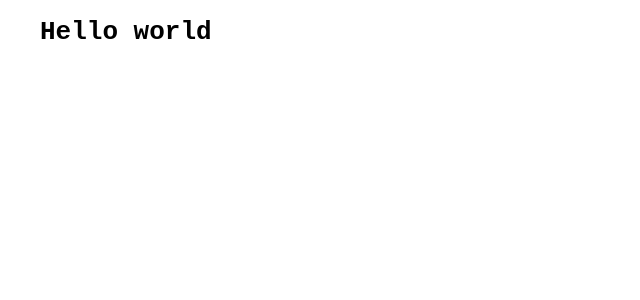
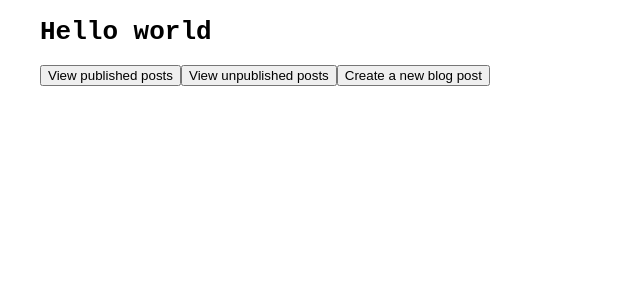
Before and after one commit to Jonjo15/blog-private, a React (Create React App) app: page /admin in a window 1280 px wide. Shown: the top 300 px of the page, without its empty margins (0-640 px from the left). Built offline with nearby package versions, Linux system fonts and the light colour scheme; sample sign-in values are in the browser's storage.

Commit message:
Added context, need to do auth

```diff
--- a/package.json
+++ b/package.json
@@ -7,6 +7,7 @@
     "@testing-library/react": "^11.1.0",
     "@testing-library/user-event": "^12.1.10",
     "axios": "^0.21.1",
+    "jwt-decode": "^3.1.2",
     "react": "^17.0.1",
     "react-dom": "^17.0.1",
     "react-router-dom": "^5.2.0",
--- a/src/App.js
+++ b/src/App.js
@@ -1,19 +1,40 @@
 import {BrowserRouter, Switch, Route} from "react-router-dom"
 import Login from "./pages/Login"
 import Register from "./pages/Register";
+import Dashboard from "./pages/Dashboard"
+import PrivateRoute from "./components/PrivateRoute"
+// import jwtDecode from "jwt-decode"
 // import axios from "axios"
+import { AuthProvider} from "./context/AuthContext"
+// const token = localStorage.getItem("token")
+
+// if (token) {
+//   const decodedToken = jwtDecode(token);
+//   if(decodedToken.exp > Date.now()) {
+//     //logout token expired
+//   }
+//   else {
+//     //get user data
+//     axios.defaults.headers.common["Authorization"] = token;
+//   }
+// }
+
 function App() {
   return (
       <div className="App">
         <h1>Hello world</h1>
+      <AuthProvider>
         <BrowserRouter>
           <Switch>
-        {/* >PrivateRoute exact path="/" component={Home}/> */}
+            <PrivateRoute path="/admin" component={Dashboard}/>
             <Route  path="/register" component={Register}/>
             <Route  path="/login" component={Login}/>
+            {/* <button onClick={() => console.log(test())}></button> */}
                       {/* <Route exact path="/users/:userId" component={User}/> */}
             </Switch>
         </BrowserRouter>
+      </AuthProvider>
+
       </div>
   );
 }
--- /dev/null
+++ b/src/components/PrivateRoute.js
@@ -0,0 +1,13 @@
+import React from 'react'
+import {Route, Redirect} from "react-router-dom"
+export default function PrivateRoute({ component: Component, ...rest }) {
+    const currentUser = localStorage.getItem("token")
+    return (
+        <Route
+        {...rest}
+        render={props => {
+            return currentUser ? <Component {...props} /> : <Redirect to="/login" />
+        }}
+    ></Route>
+    )
+}
--- /dev/null
+++ b/src/context/AuthContext.js
@@ -0,0 +1,47 @@
+import {useState, useEffect, useContext, createContext} from "react"
+// import axios from "axios"
+const AuthContext = createContext();
+
+export function useAuth() {
+    return useContext(AuthContext)
+}
+
+export function AuthProvider({children}) {
+  const [currentUser, setCurrentUser] = useState()
+  const [loading, setLoading] = useState(true)
+  const [isAuth, setIsAuth] = useState(false)
+  const [token, setToken] = useState(null)
+
+  function register() {
+  }
+
+  function login() {
+  }
+
+  function logout() {
+  }
+
+  useEffect(() => {
+    setToken("hahah")
+    setLoading(false)
+    console.log("useeffect")
+  }, [])
+
+  const value = {
+    currentUser,
+    token,
+    isAuth,
+    login,
+    register,
+    logout,
+    setCurrentUser,
+    setLoading,
+    setIsAuth,
+    setToken,
+  }
+    return (
+        <AuthContext.Provider value={value}>
+            {!loading && children}
+        </AuthContext.Provider>
+    )
+}
--- /dev/null
+++ b/src/pages/Dashboard.js
@@ -0,0 +1,25 @@
+// import React, {useState, useEffect} from 'react'
+// import axios from "axios"
+// import jwtDecode from "jwt-decode"
+export default function Dashboard() {
+    // const [test, setTest] = useState()
+    // const [decoded, setDecoded] = useState()
+    // useEffect(() => {
+    //     axios.post("http://localhost:4000/login", { email:"ivan@ivan.com", password: "123456"})
+    //     .then(res => {
+    //     localStorage.setItem("token", res.data.token)
+    //     setDecoded(jwtDecode(res.data.token.split(" ")[1]))
+    //     setTest(res.data)
+    //     })
+    //     .catch(err => console.log(err))
+    // }, [])
+    return (
+        <div className="dashboard-wrapper">
+            <button>View published posts</button>
+            <button>View unpublished posts</button>
+            <button>Create a new blog post</button>
+            {/* {test && JSON.stringify(test)} */}
+            {/* {decoded && JSON.stringify(decoded)} */}
+        </div>
+    )
+}
--- a/src/pages/Login.js
+++ b/src/pages/Login.js
@@ -1,9 +1,10 @@
 import React, {useState} from 'react'
 import {Link} from "react-router-dom"
+// import {useAuth} from "../context/AuthContext"
 export default function Login() {
     const [email, setEmail] = useState("")
     const [password, setPassword] = useState("")
-
+    // const {token} = useAuth()
     const handleSubmit = e => {
         e.preventDefault()
         console.log("submitted")
@@ -17,6 +18,7 @@ export default function Login() {
                 <label htmlFor="password">Password</label>
                 <input onChange={(e) => setPassword(e.target.password)} value={password} type="password" name="password" id="password"/>
                 <button type="submit">Log In</button>
+                {/* {token && token} */}
             </form>
             <small>Don't have an account? Sign up <Link to="/register">here</Link></small>
         </div>
```
Also changed, not shown: 2 other files (tests, documents, lock files or other folders). Lines whose indentation alone changed are shown as unchanged.
